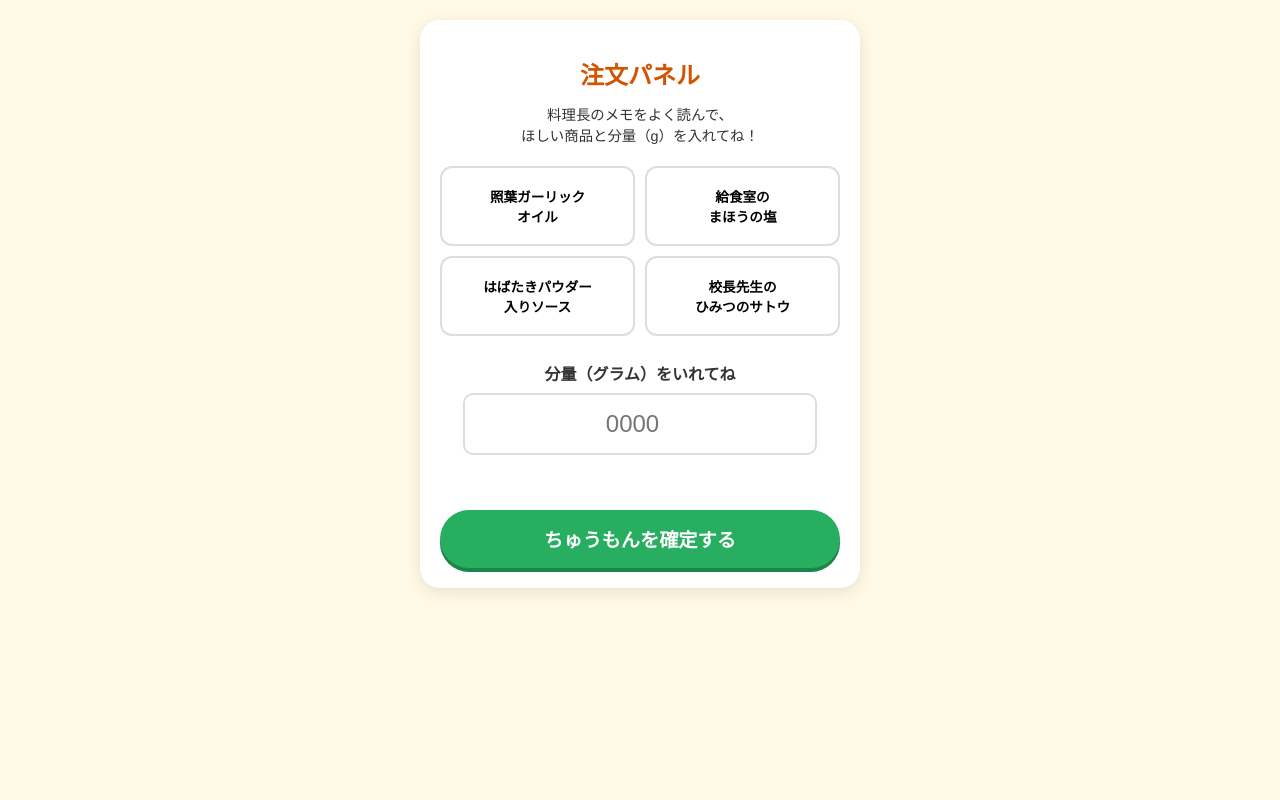
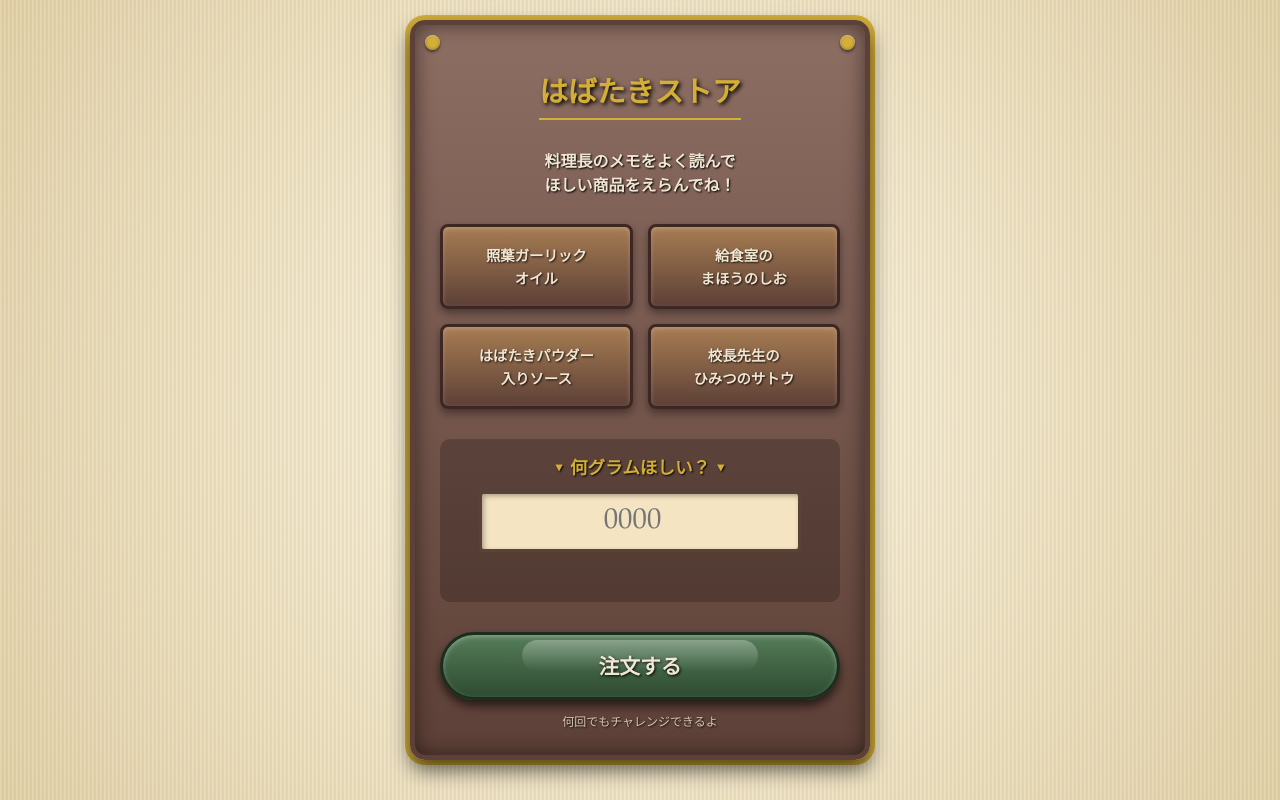
Before and after one commit to jumpk38/sites, a plain HTML site: page treasure/index.html in a window 1280 px wide. Drawn offline with Linux system fonts and the light colour scheme.

Commit message:
Update index.html

```diff
--- a/treasure/index.html
+++ b/treasure/index.html
@@ -3,138 +3,206 @@
 <head>
     <meta charset="UTF-8">
     <meta name="viewport" content="width=device-width, initial-scale=1.0">
-    <title>はばたきストア - 特製ソース注文</title>
+    <title>はばたきストア注文画面</title>
     <style>
         :root {
-            --primary-color: #f39c12;
-            --bg-color: #fff9e6;
-            --btn-default: #ffffff;
-            --btn-active: #e67e22;
+            --primary-gold: #d4af37; /* アンティークゴールド */
+            --dark-wood: #5d4037;   /* 濃い茶色（木目） */
+            --light-wood: #8d6e63;  /* 明るい茶色 */
+            --parchment-bg: #f4e4c1; /* 羊皮紙の色 */
+            --text-color: #3e2723;   /* 焦げ茶色のテキスト */
         }
         body {
-            font-family: 'Helvetica Neue', Arial, 'Hiragino Kaku Gothic ProN', 'Hiragino Sans', Meiryo, sans-serif;
-            background-color: var(--bg-color);
+            font-family: 'Palatino Linotype', 'Book Antiqua', Palatino, serif; /* セリフ体で古風に */
+            background-color: var(--parchment-bg);
+            /* 古い紙のようなテクスチャをCSSで表現 */
+            background-image: repeating-linear-gradient(to right, transparent 0 1px, rgba(0,0,0,0.05) 2px 4px),
+                              radial-gradient(circle at 50% 50%, #fff9e6, #e6d5ac);
             margin: 0;
             padding: 20px;
             display: flex;
             flex-direction: column;
             align-items: center;
-            color: #333;
+            color: var(--text-color);
+            min-height: 100vh;
+            box-sizing: border-box;
         }
         .container {
             max-width: 400px;
             width: 100%;
-            background: white;
-            padding: 20px;
-            border-radius: 20px;
-            box-shadow: 0 4px 15px rgba(0,0,0,0.1);
+            /* 木製の看板のような装飾 */
+            background: linear-gradient(to bottom, var(--light-wood), var(--dark-wood));
+            padding: 25px;
+            border-radius: 15px;
+            /* 二重の枠線で額縁風に */
+            border: 5px solid var(--dark-wood);
+            box-shadow:
+                inset 0 0 20px rgba(0,0,0,0.5), /* 内側の影で彫り込み感 */
+                0 10px 20px rgba(0,0,0,0.6),    /* 外側の重厚な影 */
+                0 0 0 5px var(--primary-gold);  /* 外側のゴールド枠 */
             text-align: center;
+            position: relative;
         }
-        h1 { font-size: 1.5rem; color: #d35400; margin-bottom: 10px; }
-        p { font-size: 0.9rem; margin-bottom: 20px; line-height: 1.4; }
+        /* 四隅のビス留め装飾（擬似要素） */
+        .container::before, .container::after {
+            content: ''; position: absolute; width: 15px; height: 15px;
+            background: radial-gradient(circle, var(--primary-gold) 40%, #8c691c 100%);
+            border-radius: 50%; box-shadow: inset 0 1px 2px rgba(255,255,255,0.5), 0 2px 3px rgba(0,0,0,0.5);
+        }
+        .container::before { top: 10px; left: 10px; }
+        .container::after { top: 10px; right: 10px; }
 
-        /* アイテム選択ボタン */
+        h1 {
+            font-size: 1.8rem;
+            color: var(--primary-gold);
+            margin-bottom: 15px;
+            text-shadow: 2px 2px 4px #000;
+            border-bottom: 2px solid var(--primary-gold);
+            display: inline-block;
+            padding-bottom: 5px;
+        }
+        p { font-size: 1rem; margin-bottom: 25px; line-height: 1.5; color: #f0e6d2; font-weight: bold; text-shadow: 1px 1px 2px #000; }
+
+        /* アイテム選択ボタン（木製プレート風） */
         .item-grid {
             display: grid;
             grid-template-columns: 1fr 1fr;
-            gap: 10px;
-            margin-bottom: 25px;
+            gap: 15px;
+            margin-bottom: 30px;
         }
         .item-btn {
-            background: var(--btn-default);
-            border: 2px solid #ddd;
-            border-radius: 12px;
-            padding: 15px 10px;
-            font-size: 0.85rem;
+            /* 木製プレートの質感 */
+            background: linear-gradient(to bottom, #a67c52, #5d4037);
+            color: #f0e6d2;
+            border: 3px solid #3e2723;
+            border-radius: 8px;
+            padding: 15px 5px;
+            font-family: inherit;
+            font-size: 0.9rem;
             font-weight: bold;
             cursor: pointer;
-            transition: all 0.2s;
-            display: flex;
-            align-items: center;
-            justify-content: center;
-            min-height: 80px;
+            text-shadow: 1px 1px 2px rgba(0,0,0,0.8);
+            box-shadow: inset 0 2px 5px rgba(255,255,255,0.2), 0 4px 8px rgba(0,0,0,0.4);
+            min-height: 85px;
+            position: relative;
+            overflow: hidden;
         }
+        /* 選択時のハイライト（ゴールドに輝く） */
         .item-btn.active {
-            background: var(--btn-active);
-            color: white;
-            border-color: #d35400;
-            transform: scale(1.05);
+            background: linear-gradient(to bottom, #e6c15a, #c7a00a);
+            color: #3e2723;
+            border-color: #fff;
+            text-shadow: none;
+            box-shadow: inset 0 0 15px rgba(255,255,255,0.6), 0 0 15px var(--primary-gold);
+            transform: scale(1.03);
         }
 
-        /* 数量入力 */
-        .input-group { margin-bottom: 25px; }
-        label { display: block; font-weight: bold; margin-bottom: 8px; font-size: 1rem; }
+        /* 数量入力（古い巻物風） */
+        .input-group {
+            margin-bottom: 30px;
+            background: rgba(0,0,0,0.2);
+            padding: 15px;
+            border-radius: 10px;
+        }
+        label { display: block; font-weight: bold; margin-bottom: 10px; font-size: 1.1rem; color: var(--primary-gold); text-shadow: 1px 1px 2px #000; }
         input[type="number"] {
             width: 80%;
-            padding: 15px;
-            font-size: 1.5rem;
+            padding: 10px;
+            font-family: inherit;
+            font-size: 1.8rem;
             text-align: center;
-            border: 2px solid #ddd;
-            border-radius: 10px;
+            background-color: var(--parchment-bg); /* 羊皮紙の色 */
+            border: 3px solid var(--dark-wood);
+            border-radius: 5px;
             outline: none;
+            color: var(--text-color);
+            box-shadow: inset 2px 2px 5px rgba(0,0,0,0.3);
         }
 
-        /* 注文ボタン */
+        /* 注文ボタン（重厚な金属風） */
         .order-btn {
-            background: #27ae60;
-            color: white;
-            border: none;
-            padding: 15px 40px;
-            font-size: 1.2rem;
+            background: linear-gradient(to bottom, #557d58, #2e4b32);
+            color: #f0e6d2;
+            border: 3px solid #1b2e1e;
+            padding: 15px 30px;
+            font-family: inherit;
+            font-size: 1.3rem;
             font-weight: bold;
             border-radius: 50px;
-            box-shadow: 0 4px 0 #1e8449;
+            box-shadow: inset 0 2px 5px rgba(255,255,255,0.3), 0 6px 10px rgba(0,0,0,0.6);
             cursor: pointer;
             width: 100%;
+            text-shadow: 1px 1px 3px #000;
+            position: relative;
         }
-        .order-btn:active { transform: translateY(2px); box-shadow: none; }
+        .order-btn::after {
+             content: ''; position: absolute; top: 5px; left: 20%; width: 60%; height: 50%;
+             background: linear-gradient(to bottom, rgba(255,255,255,0.3), transparent);
+             border-radius: 50px;
+        }
+        .order-btn:active { transform: translateY(3px); box-shadow: inset 0 2px 5px rgba(0,0,0,0.5), 0 2px 4px rgba(0,0,0,0.4); }
 
-        /* 成功・失敗メッセージ */
+        /* メッセージ表示 */
+        .error-text {
+            color: #ff7f7f; font-weight: bold; margin-top: 15px; height: 20px; font-size: 0.95rem;
+            text-shadow: 1px 1px 2px #000;
+        }
+
+        /* 成功時のオーバーレイ（宝物庫風） */
         #result-overlay {
             display: none;
             position: fixed;
             top: 0; left: 0; width: 100%; height: 100%;
-            background: rgba(0,0,0,0.85);
+            background: rgba(40, 20, 10, 0.95); /* 暗い茶色 */
+            background-image: radial-gradient(circle at center, rgba(100,70,40,0.8), rgba(40,20,10,0.98));
             z-index: 100;
             flex-direction: column;
             justify-content: center;
             align-items: center;
-            color: white;
+            color: var(--parchment-bg);
             padding: 20px;
             box-sizing: border-box;
+            border: 10px solid var(--dark-wood);
         }
-        .success-img { font-size: 100px; margin-bottom: 20px; animation: glow 1s ease-in-out infinite alternate; }
-        @keyframes glow { from { text-shadow: 0 0 10px #fff, 0 0 20px #f39c12; } to { text-shadow: 0 0 20px #fff, 0 0 30px #ffcc00; } }
-        .error-text { color: #ff6b6b; font-weight: bold; margin-top: 10px; height: 20px; font-size: 0.85rem; }
+        .success-img { font-size: 120px; margin-bottom: 20px; filter: drop-shadow(0 0 20px var(--primary-gold)); }
+        #result-overlay h2 { color: var(--primary-gold); font-size: 2rem; text-shadow: 2px 2px 5px #000; margin: 0; }
+        #result-overlay p { color: var(--parchment-bg); font-size: 1.2rem; text-shadow: 1px 1px 3px #000; margin-top: 20px; }
+        .back-btn {
+            margin-top: 40px; background: transparent; border: 2px solid var(--primary-gold); color: var(--primary-gold);
+            padding: 8px 20px; border-radius: 8px; font-family: inherit; font-weight: bold; cursor: pointer;
+        }
     </style>
 </head>
 <body>
 
 <div class="container" id="main-ui">
-    <h1>注文パネル</h1>
-    <p>料理長のメモをよく読んで、<br>ほしい商品と分量（g）を入れてね！</p>
+    <h1>はばたきストア</h1>
+    <p>料理長のメモをよく読んで<br>ほしい商品をえらんでね！</p>
 
     <div class="item-grid" id="item-grid">
         <button class="item-btn" onclick="selectItem(0, this)">照葉ガーリック<br>オイル</button>
-        <button class="item-btn" onclick="selectItem(1, this)">給食室の<br>まほうの塩</button>
+        <button class="item-btn" onclick="selectItem(1, this)">給食室の<br>まほうのしお</button>
         <button class="item-btn" onclick="selectItem(2, this)">はばたきパウダー<br>入りソース</button>
         <button class="item-btn" onclick="selectItem(3, this)">校長先生の<br>ひみつのサトウ</button>
     </div>
 
     <div class="input-group">
-        <label for="quantity">分量（グラム）をいれてね</label>
+        <label for="quantity">▼ 何グラムほしい？ ▼</label>
         <input type="number" id="quantity" placeholder="0000" inputmode="numeric">
         <div id="error-msg" class="error-text"></div>
     </div>
 
-    <button class="order-btn" onclick="checkOrder()">ちゅうもんを確定する</button>
+    <button class="order-btn" onclick="checkOrder()">注文する</button>
+    <div style="font-size: 0.75rem; color: #f0e6d2; margin-top: 12px; text-shadow: 1px 1px 2px #000; opacity: 0.8;">
+        何回でもチャレンジできるよ
+    </div>
 </div>
 
 <div id="result-overlay">
     <div class="success-img">🍯✨</div>
-    <h2 style="color: #f1c40f;">注文成功！</h2>
-    <p style="font-size: 1.1rem; text-align: center;">「黄金のはばたきソース」を手に入れた！<br><br>この画面を「配膳係（ゴール）」に見せてね！</p>
-    <button onclick="closeOverlay()" style="margin-top: 30px; background: none; border: 1px solid white; color: white; padding: 5px 15px; border-radius: 5px;">もどる</button>
+    <h2>おめでとう！</h2>
+    <p>「黄金のはばたきソース」を入手した！<br><br>この証を「ゴール受付」の人に見せてね！</p>
+    <button class="back-btn" onclick="closeOverlay()">もどる</button>
 </div>
 
 <script>
@@ -145,42 +213,44 @@
         const buttons = document.querySelectorAll('.item-btn');
         buttons.forEach(btn => btn.classList.remove('active'));
         element.classList.add('active');
-        document.getElementById('error-msg').innerText = ""; // メッセージクリア
+        document.getElementById('error-msg').innerText = "";
     }
 
     function checkOrder() {
         const quantity = document.getElementById('quantity').value;
         const errorMsg = document.getElementById('error-msg');
 
-        // バリデーション
         if (selectedItemIndex === -1) {
             errorMsg.innerText = "★ほしい商品を選んでね！";
             return;
         }
-
         if (selectedItemIndex !== 2) {
-            errorMsg.innerText = "★商品がちがうようだ（メモを読もう）";
+            errorMsg.innerText = "★商品がちがうようだ・・・";
             return;
         }
-
         if (quantity != 2005) {
-            errorMsg.innerText = "★分量がちがうようだ（ポスターを見よう）";
+            errorMsg.innerText = "★分量がちがうようだ・・・";
             return;
         }
-
-        // すべて正解
         showSuccess();
     }
 
     function showSuccess() {
         document.getElementById('result-overlay').style.display = 'flex';
-        // 演出としてバイブレーション（スマホのみ）
         if (navigator.vibrate) { navigator.vibrate([100, 50, 100]); }
     }
 
     function closeOverlay() {
         document.getElementById('result-overlay').style.display = 'none';
     }
+    // URLパラメータ ?showhint=1 がある場合に答えを表示する機能（デバッグ用）
+    const urlParams = new URLSearchParams(window.location.search);
+    if (urlParams.get('showhint') === '1') {
+        const hintDiv = document.createElement('div');
+        hintDiv.style.cssText = "position:fixed; bottom:5px; right:5px; font-size:10px; color:rgba(0,0,0,0.3); z-index:999;";
+        hintDiv.innerText = "Debug: Item[2] / Val[2005]";
+        document.body.appendChild(hintDiv);
+    }
 </script>
 
 </body>
```
